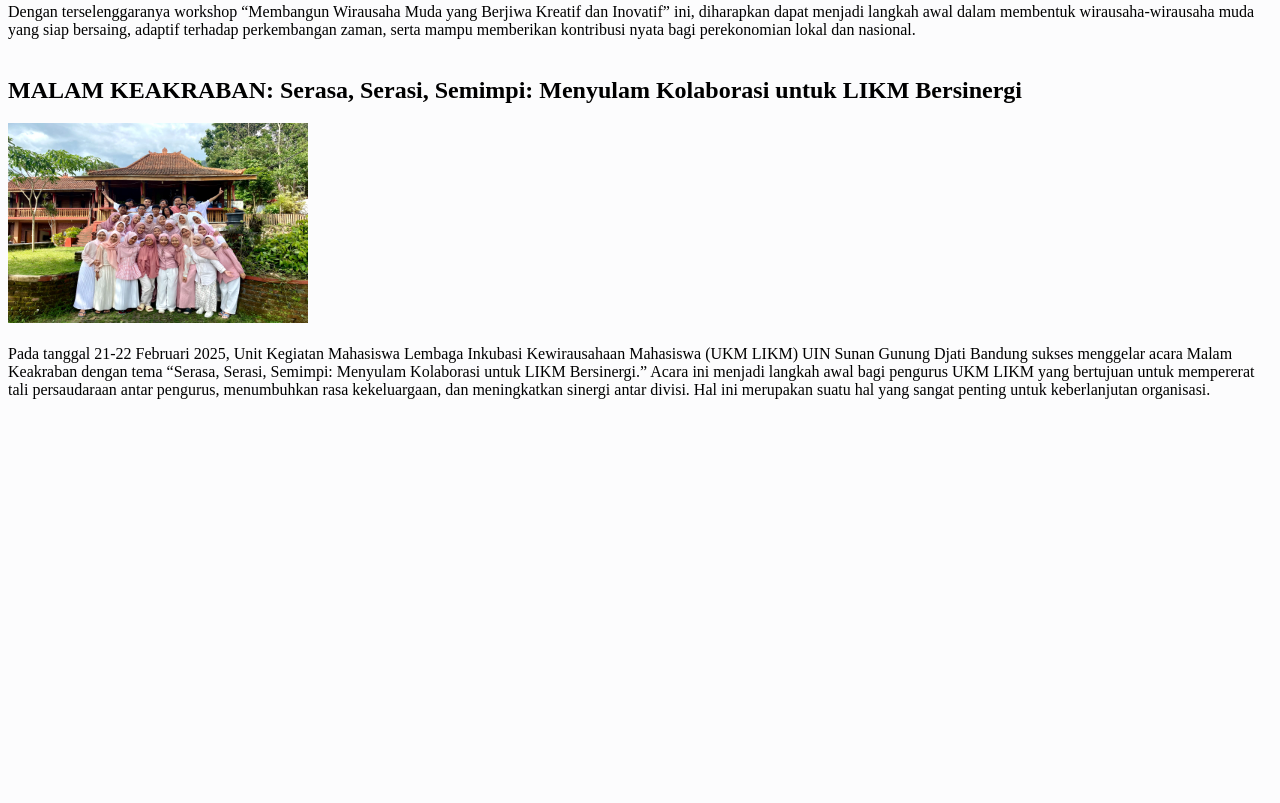
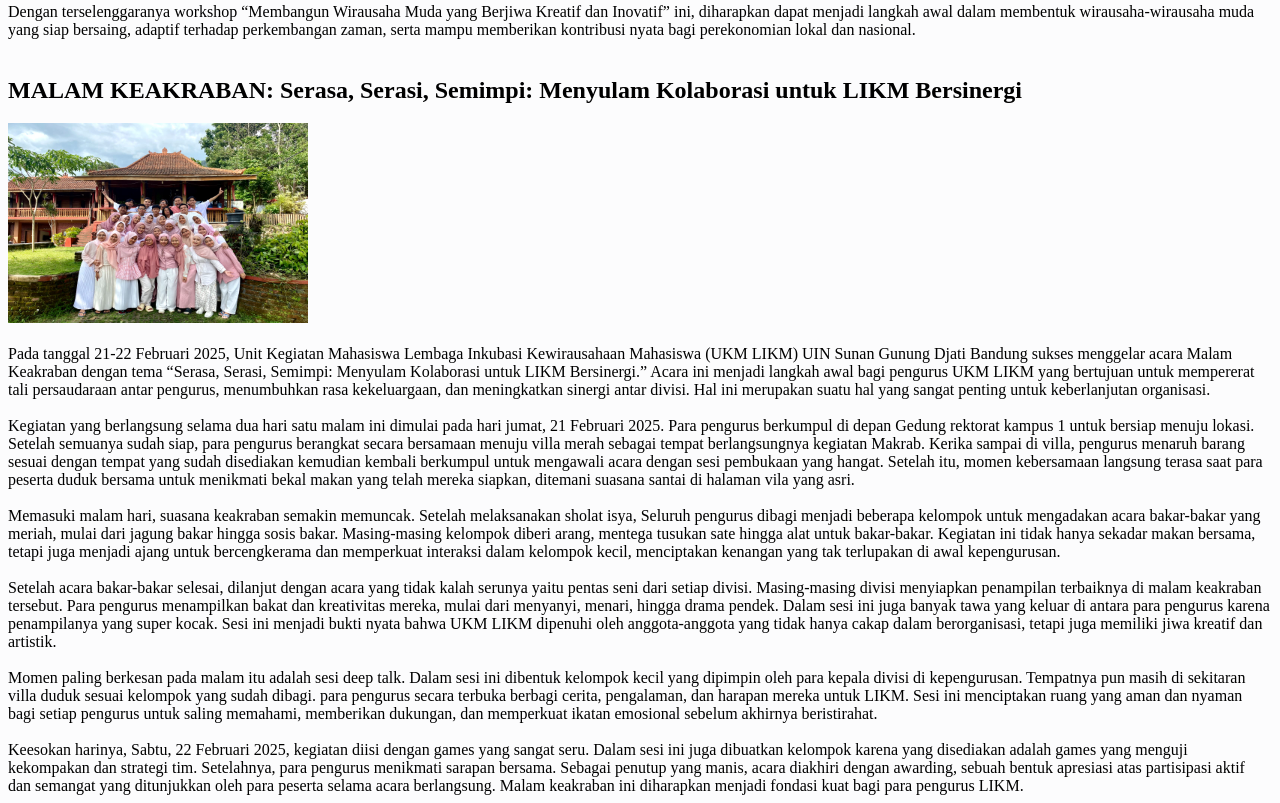
Before and after one commit to Aceplesmana/ukm-likm, a plain HTML site: page index.html in a window 1280 px wide. Shown: the part 1408-2211 px from the top of the page. Before the commit the page ends 1833 px from the top, so only its background shows below. Drawn offline with Linux system fonts and the light colour scheme.

Commit message:
gow gow gow

```diff
--- a/index.html
+++ b/index.html
@@ -52,5 +52,14 @@
 <br> </br>
 <mk> Pada tanggal 21-22 Februari 2025, Unit Kegiatan Mahasiswa Lembaga Inkubasi Kewirausahaan Mahasiswa (UKM LIKM) UIN Sunan Gunung Djati Bandung sukses menggelar acara Malam Keakraban dengan tema “Serasa, Serasi, Semimpi: Menyulam Kolaborasi untuk LIKM Bersinergi.” Acara ini menjadi langkah awal bagi pengurus UKM LIKM yang bertujuan untuk mempererat tali persaudaraan antar pengurus, menumbuhkan rasa kekeluargaan, dan meningkatkan sinergi antar divisi. Hal ini merupakan suatu hal yang sangat penting untuk keberlanjutan organisasi.</mk>
 <br> </br>
+<mk> Kegiatan yang berlangsung selama dua hari satu malam ini dimulai pada hari jumat, 21 Februari 2025. Para pengurus berkumpul di depan Gedung rektorat kampus 1 untuk bersiap menuju lokasi. Setelah semuanya sudah siap, para pengurus berangkat secara bersamaan menuju villa merah sebagai tempat berlangsungnya kegiatan Makrab. Kerika sampai di villa, pengurus menaruh barang sesuai dengan tempat yang sudah disediakan kemudian kembali berkumpul untuk mengawali acara dengan sesi pembukaan yang hangat. Setelah itu, momen kebersamaan langsung terasa saat para peserta duduk bersama untuk menikmati bekal makan yang telah mereka siapkan, ditemani suasana santai di halaman vila yang asri. </mk>
+<br> </br>
+<mk> Memasuki malam hari, suasana keakraban semakin memuncak. Setelah melaksanakan sholat isya, Seluruh pengurus dibagi menjadi beberapa kelompok untuk mengadakan acara bakar-bakar yang meriah, mulai dari jagung bakar hingga sosis bakar. Masing-masing kelompok diberi arang, mentega tusukan sate hingga alat untuk bakar-bakar. Kegiatan ini tidak hanya sekadar makan bersama, tetapi juga menjadi ajang untuk bercengkerama dan memperkuat interaksi dalam kelompok kecil, menciptakan kenangan yang tak terlupakan di awal kepengurusan.  </mk>
+<br> </br>
+<mk> Setelah acara bakar-bakar selesai, dilanjut dengan acara yang tidak kalah serunya yaitu pentas seni dari setiap divisi. Masing-masing divisi menyiapkan penampilan terbaiknya di malam keakraban tersebut. Para pengurus menampilkan bakat dan kreativitas mereka, mulai dari menyanyi, menari, hingga drama pendek. Dalam sesi ini juga banyak tawa yang keluar di antara para pengurus karena penampilanya yang super kocak. Sesi ini menjadi bukti nyata bahwa UKM LIKM dipenuhi oleh anggota-anggota yang tidak hanya cakap dalam berorganisasi, tetapi juga memiliki jiwa kreatif dan artistik.</mk>
+<br> </br>
+<mk> Momen paling berkesan pada malam itu adalah sesi deep talk. Dalam sesi ini dibentuk kelompok kecil yang dipimpin oleh para kepala divisi di kepengurusan. Tempatnya pun masih di sekitaran villa duduk sesuai kelompok yang sudah dibagi. para pengurus secara terbuka berbagi cerita, pengalaman, dan harapan mereka untuk LIKM. Sesi ini menciptakan ruang yang aman dan nyaman bagi setiap pengurus untuk saling memahami, memberikan dukungan, dan memperkuat ikatan emosional sebelum akhirnya beristirahat.</mk>
+<br> </br>
+<mk> Keesokan harinya, Sabtu, 22 Februari 2025, kegiatan diisi dengan games yang sangat seru. Dalam sesi ini juga dibuatkan kelompok karena yang disediakan adalah games yang menguji kekompakan dan strategi tim.  Setelahnya, para pengurus menikmati sarapan bersama. Sebagai penutup yang manis, acara diakhiri dengan awarding, sebuah bentuk apresiasi atas partisipasi aktif dan semangat yang ditunjukkan oleh para peserta selama acara berlangsung. Malam keakraban ini diharapkan menjadi fondasi kuat bagi para pengurus LIKM. </mk>
 </body>
 </html>
```
